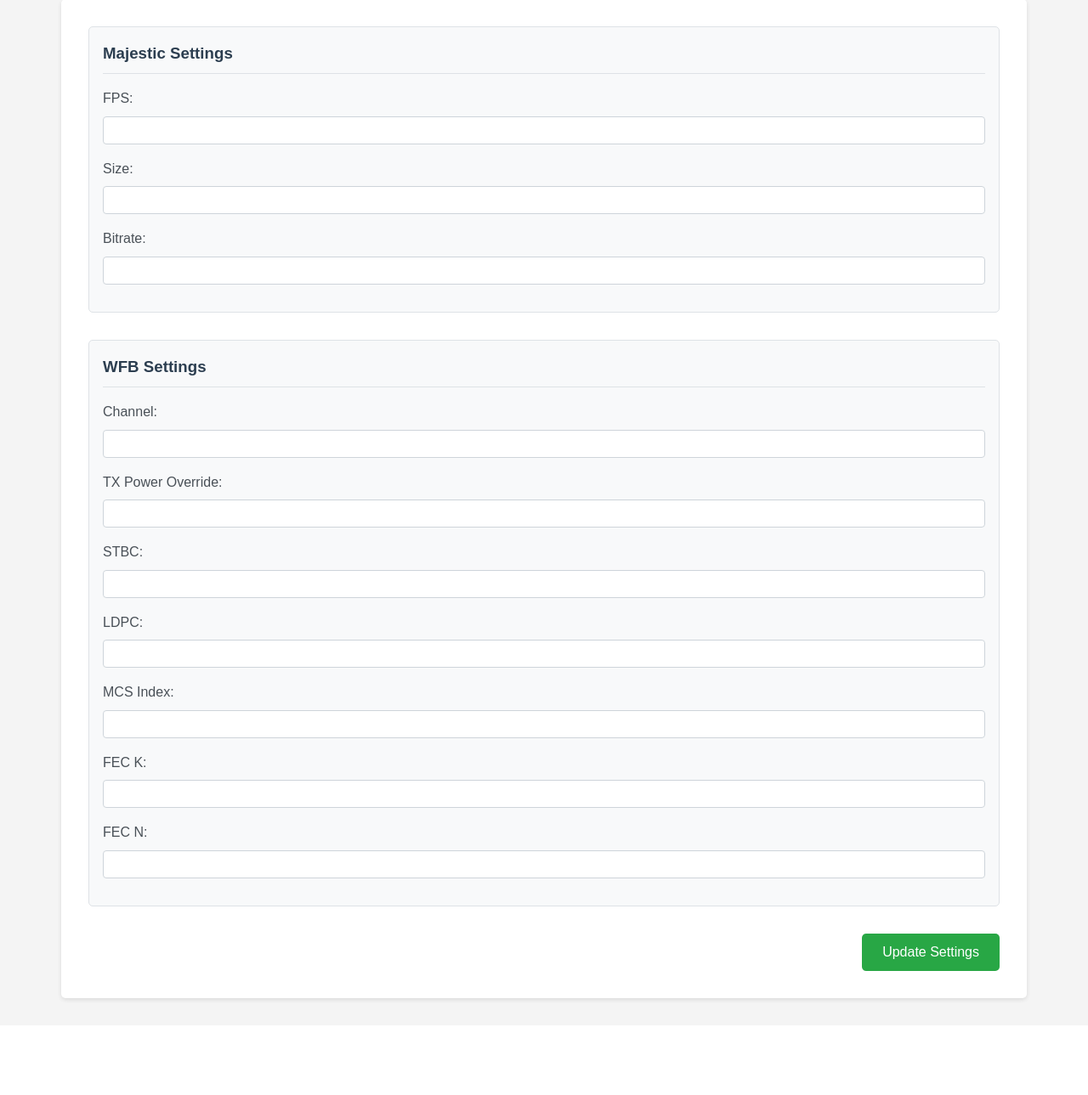
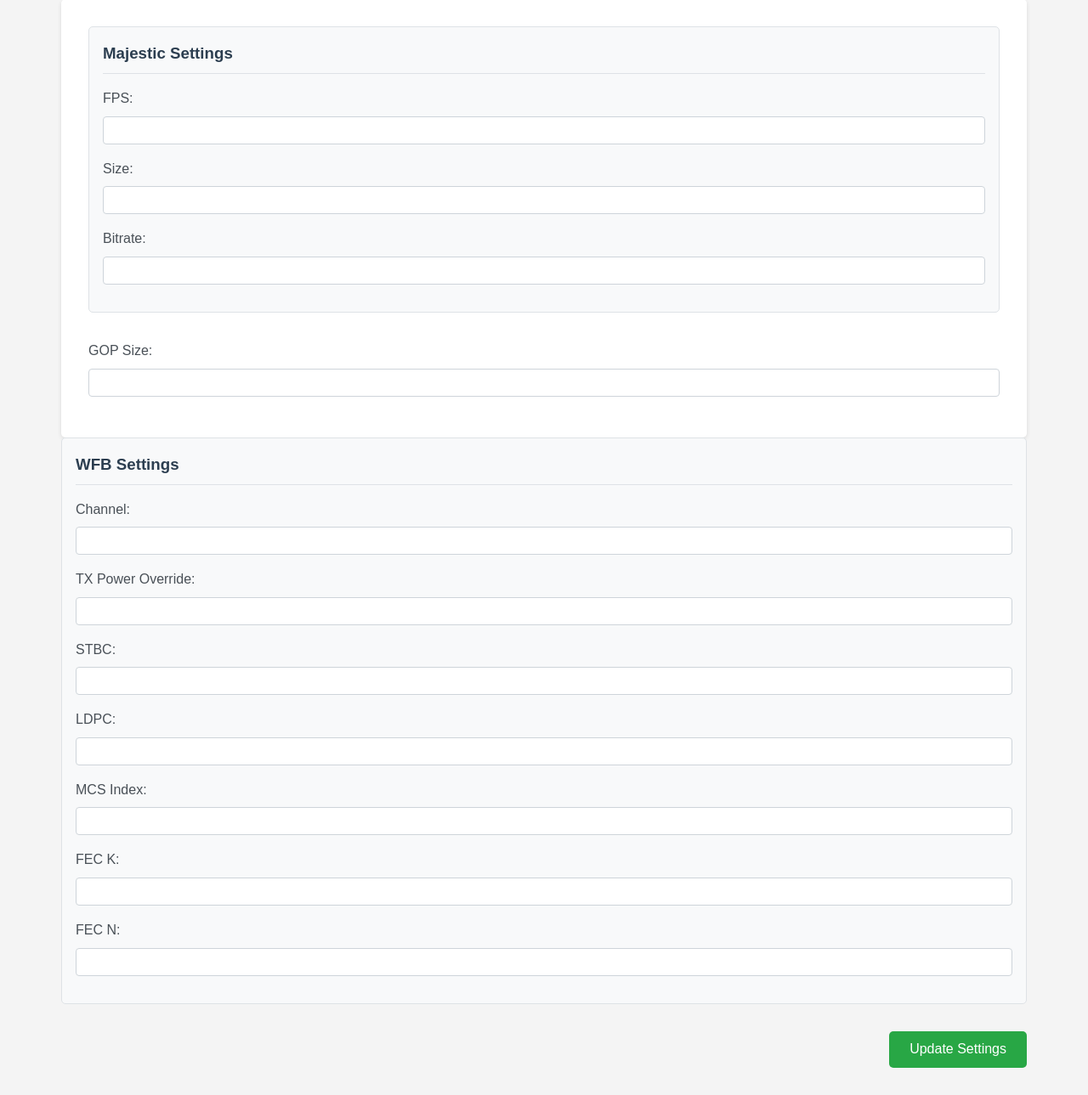
Before and after one commit to angorb/radxa_gs_webUI, a Flask app: page /camera in a window 1280 px wide. Shown: the part 226-1515 px from the top of the page at 85% size. Before the commit the page ends 1407 px from the top, so only its background shows below. Run offline with Flask 3, Linux system fonts and the light colour scheme.

Commit message:
Update camera_settings.html

```diff
--- a/templates/camera_settings.html
+++ b/templates/camera_settings.html
@@ -42,7 +42,11 @@
                         <input type="number" id="bitrate" name="bitrate" class="config-input" value="{{ majestic.bitrate if majestic }}">
                     </div>
                 </div>
-
+                <div class="config-field">
+                        <label for="gopSize">GOP Size:</label>
+                        <input type="number" id="gopSize" name="gopSize" class="config-input" value="{{ majestic.gopSize if majestic }}">
+                    </div>
+                </div>
                 <!-- WFB Section -->
                 <div class="config-section">
                     <h3>WFB Settings</h3>
```
